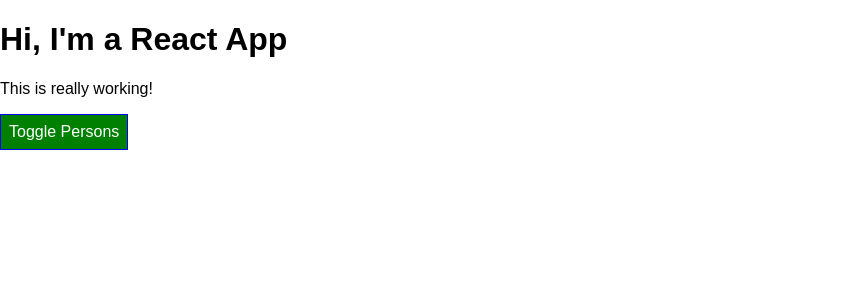
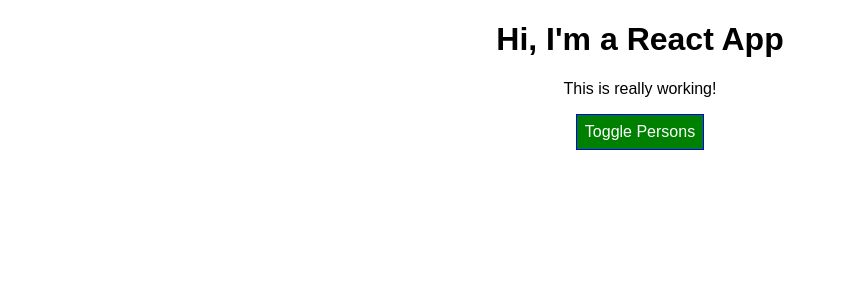
Before and after one commit to rohanpaspallu/learn-react, a React app: page / in a window 1280 px wide. Shown: the top 300 px of the page, without its empty margins (0-846 px from the left). Built offline with nearby package versions, Linux system fonts and the light colour scheme.

Commit message:
css code using .css files

```diff
--- a/src/App.css
+++ b/src/App.css
@@ -2,41 +2,32 @@
   text-align: center;
 }
 
-/* button {
-  background-color: green;
-  color: white;
-  border: 1px solid blue;
-  cursor: pointer;
-} */
-
-
-.red{
+.red {
   color: red;
 }
 
-.bold{
+.bold {
   font-weight: bold;
 }
 
-.Button{
-  background-color:green;
+.App button {
+  background-color: green;
   color: white;
+  font: inherit;
   border: 1px solid blue;
-  font: inherit;
   padding: 8px;
   cursor: pointer;
 }
 
-
-.Button:hover {
+.App button:hover {
   background-color: lightgreen;
-  color:black;
+  color: black;
 }
 
-.Button.Red{
+.App button.Red {
   background-color: red;
 }
 
-button.red:hover{
+.App button.Red:hover {
   background-color: salmon;
 }
--- a/src/App.js
+++ b/src/App.js
@@ -1,23 +1,7 @@
 import React, { Component } from 'react';
-import styled from 'styled-components';
 
-import './App.css';
+import classes from './App.css';
 import Person from './Person/Person';
-import ErrorBoundary from './ErrorBoundary/ErrorBoundary';
-
-const StyledButton = styled.button`
-  background-color: ${props => props.alt ? 'red' : 'green'};
-  color: white;
-  font: inherit;
-  border: 1px solid blue;
-  padding: 8px;
-  cursor: pointer;
-
-  &:hover {
-    background-color: ${props => props.alt ? 'salmon' : 'lightgreen'};
-    color: black;
-  }
-`;
 
 class App extends Component {
   state = {
@@ -62,61 +46,44 @@ class App extends Component {
   };
 
   render() {
-    const style = {
-      backgroundColor: 'green',
-      color: 'white',
-      font: 'inherit',
-      border: '1px solid blue',
-      padding: '8px',
-      cursor: 'pointer',
-      ':hover': {
-        backgroundColor: 'lightgreen',
-        color: 'black'
-      }
-    };
-
     let persons = null;
+    let btnClass = '';
 
     if (this.state.showPersons) {
       persons = (
         <div>
           {this.state.persons.map((person, index) => {
             return (
-              <ErrorBoundary key={person.id}>
-                <Person
-                  click={() => this.deletePersonHandler(index)}
-                  name={person.name}
-                  age={person.age}
-
-                  changed={event => this.nameChangedHandler(event, person.id)}
-              /></ErrorBoundary>
+              <Person
+                click={() => this.deletePersonHandler(index)}
+                name={person.name}
+                age={person.age}
+                key={person.id}
+                changed={event => this.nameChangedHandler(event, person.id)}
+              />
             );
           })}
         </div>
       );
 
-      // style.backgroundColor = 'red';
-      // style[':hover'] = {
-      //   backgroundColor: 'salmon',
-      //   color: 'black'
-      // };
+      btnClass = classes.Red;
     }
 
-    const classes = [];
+    const assignedClasses = [];
     if (this.state.persons.length <= 2) {
-      classes.push('red'); // classes = ['red']
+      assignedClasses.push(classes.red); // classes = ['red']
     }
     if (this.state.persons.length <= 1) {
-      classes.push('bold'); // classes = ['red', 'bold']
+      assignedClasses.push(classes.bold); // classes = ['red', 'bold']
     }
 
     return (
-      <div className="App">
+      <div className={classes.App}>
         <h1>Hi, I'm a React App</h1>
-        <p className={classes.join(' ')}>This is really working!</p>
-        <StyledButton alt={this.state.showPersons} onClick={this.togglePersonsHandler}>
+        <p className={assignedClasses.join(' ')}>This is really working!</p>
+        <button className={btnClass} onClick={this.togglePersonsHandler}>
           Toggle Persons
-        </StyledButton>
+        </button>
         {persons}
       </div>
     );
--- a/src/Person/Person.css
+++ b/src/Person/Person.css
@@ -1,15 +1,14 @@
-/* .Person{
-    width:  60%;
-    margin : 30px auto;
+.Person {
+    width: 60%;
+    margin: 16px auto;
     border: 1px solid #eee;
     box-shadow: 0 2px 3px #ccc;
-    background-color: rgb(72, 255, 0);
     padding: 16px;
     text-align: center;
-}
+  }
 
-@media (min-width: 500px){
-    .Person{
-        width: 450px;
+  @media (min-width: 500px) {
+    .Person {
+      width: 450px;
     }
-} */
+  }
--- a/src/Person/Person.js
+++ b/src/Person/Person.js
@@ -1,42 +1,17 @@
 import React from 'react';
-import './Person.css';
-import styled from 'styled-components';
-// import Radium from 'radium';
 
-const StyledDiv = styled.div`
-    width:  60%;
-    margin : 30px auto;
-    border: 1px solid #eee;
-    box-shadow: 0 2px 3px #ccc;
-    background-color: rgb(72, 255, 0);
-    padding: 16px;
-    text-align: center;
+import classes from './Person.css';
 
-    @media (min-width: 500px){
-        width: 450px;
-    }
-`;
-
-
-const person = (props) => {
-
-    const rnd = Math.random();
-
-    if(rnd> 0.7){
-        throw new Error('something went wrong !!!');
-    }
-
-    return (
-
-        // <div className="Person" style={style}>
-
-        <StyledDiv>
-            <p onClick={props.click}>I'm a person, my name is {props.name} and my age is {props.age} </p>
-            <p>{props.children}</p>
-            <input type="text" onChange={props.changed} value={props.name}></input>
-        </StyledDiv>
-    )
+const person = props => {
+  return (
+    <div className={classes.Person}>
+      <p onClick={props.click}>
+        I'm {props.name} and I am {props.age} years old!
+      </p>
+      <p>{props.children}</p>
+      <input type="text" onChange={props.changed} value={props.name} />
+    </div>
+  );
 };
 
-// export default Radium(person);
 export default person;
```
Also changed, not shown: 1 other file (tests, documents, lock files or other folders).
